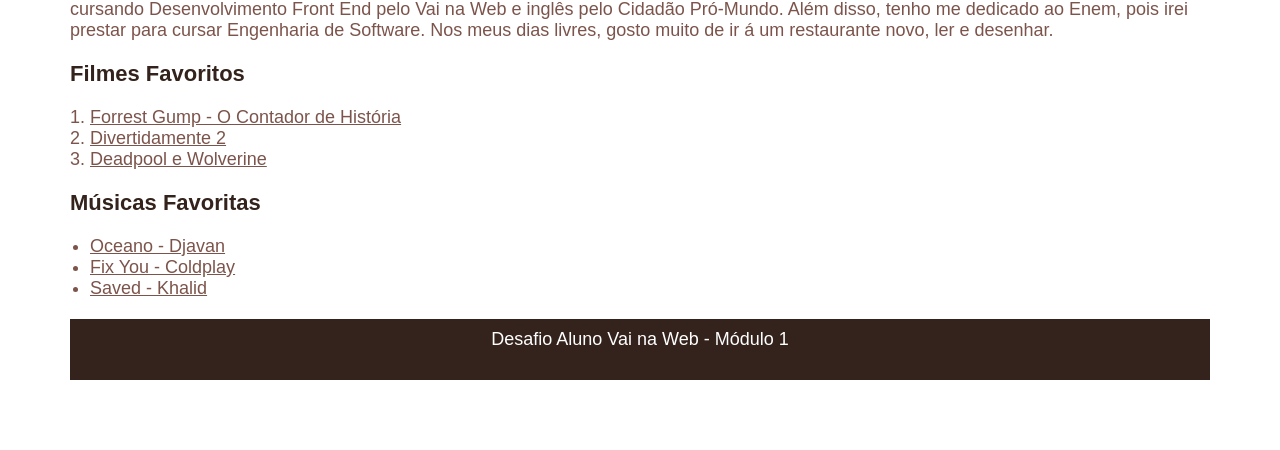
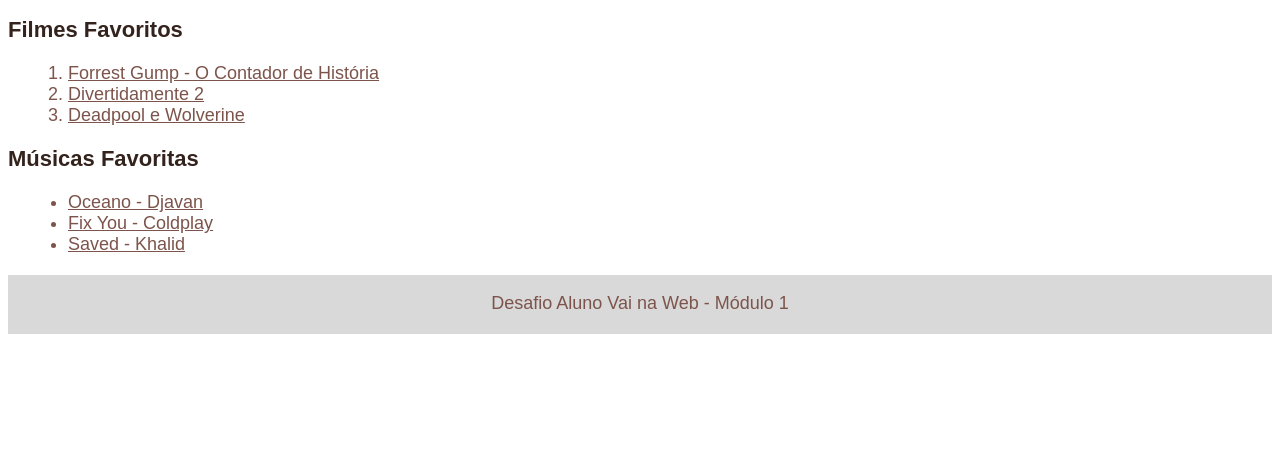
Before and after one commit to lanamartins/mini-bio, a plain HTML site: page index.html in a window 1280 px wide. Shown: the part 374-824 px from the top of the page. After the commit the page ends 800 px from the top, so only its background shows below. Drawn offline with Linux system fonts and the light colour scheme.

Commit message:
feat:add html

```diff
--- a/index.html
+++ b/index.html
@@ -4,6 +4,7 @@
     <meta charset="UTF-8">
     <meta name="viewport" content="width=device-width, initial-scale=1.0">
     <link rel="stylesheet" href="style.css">
+    <link rel="stylesheet" href="reset.css">
     <title>Lana Soares Martins</title>
 </head>
 <body>
--- a/style.scss
+++ b/style.scss
@@ -1,8 +1,4 @@
-*{
-    margin: 0px;
-    padding: 0px;
-    box-sizing: border-box;
-}
+
 img{
     height: 200px;
     width: 200px;
@@ -15,8 +11,6 @@
     font-family: Arial;
     font-size: 18px;
     color: #7c544b;
-    margin: 40px;
-    padding: 30px;
 }
 
 h1{
@@ -39,14 +33,10 @@
 }
 
 footer{
-    color: #ffffff;
-    text-align: center;
-    background-color: #34231c;
-    margin: 0;
-    padding: 10px;
-    width: 100%;
-    box-sizing: border-box;
-    display: flex;
-    align-items: center;
-    justify-content: center;
+  align-items: center;
+  justify-content: center;
+  padding: 0;
+  box-sizing: border-box;
+  background-color: #d9d9d9;
+  display: flex;
 }
```
Also changed, not shown: style.css, 1 other file.
